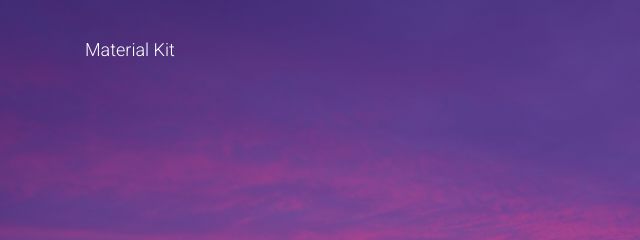
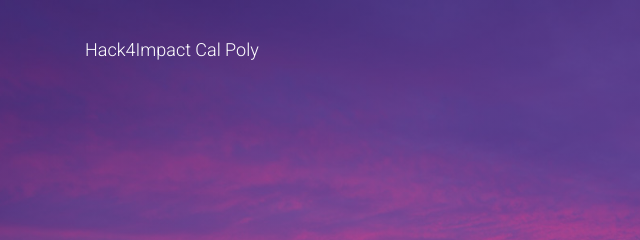
Before and after one commit to hack4impact-calpoly/hack4impact-calpoly.github.io, a website: page index.html in a window 1280 px wide. Shown: the top 240 px of the page, 0-640 px from the left. Drawn offline with Linux system fonts and the light colour scheme; files whose address does not match are found by name.

Commit message:
Add h4i favicon, change names on homepage

```diff
--- a/index.html
+++ b/index.html
@@ -7,7 +7,7 @@
   <link rel="icon" type="image/png" href="./assets/img/favicon.png">
   <meta http-equiv="X-UA-Compatible" content="IE=edge,chrome=1" />
   <title>
-    Material Kit by Creative Tim
+    Hack4Impact Cal Poly
   </title>
   <meta content='width=device-width, initial-scale=1.0, maximum-scale=1.0, user-scalable=0, shrink-to-fit=no' name='viewport' />
   <!--     Fonts and icons     -->
@@ -23,8 +23,8 @@
   <nav class="navbar navbar-transparent navbar-color-on-scroll fixed-top navbar-expand-lg" color-on-scroll="100" id="sectionsNav">
     <div class="container">
       <div class="navbar-translate">
-        <a class="navbar-brand" href="https://demos.creative-tim.com/material-kit/index.html">
-          Material Kit </a>
+        <a class="navbar-brand" href="index.html/">
+          Hack4Impact Cal Poly </a>
         <button class="navbar-toggler" type="button" data-toggle="collapse" aria-expanded="false" aria-label="Toggle navigation">
           <span class="sr-only">Toggle navigation</span>
           <span class="navbar-toggler-icon"></span>
```
Also changed, not shown: assets/img/favicon.png, 2 other files.
